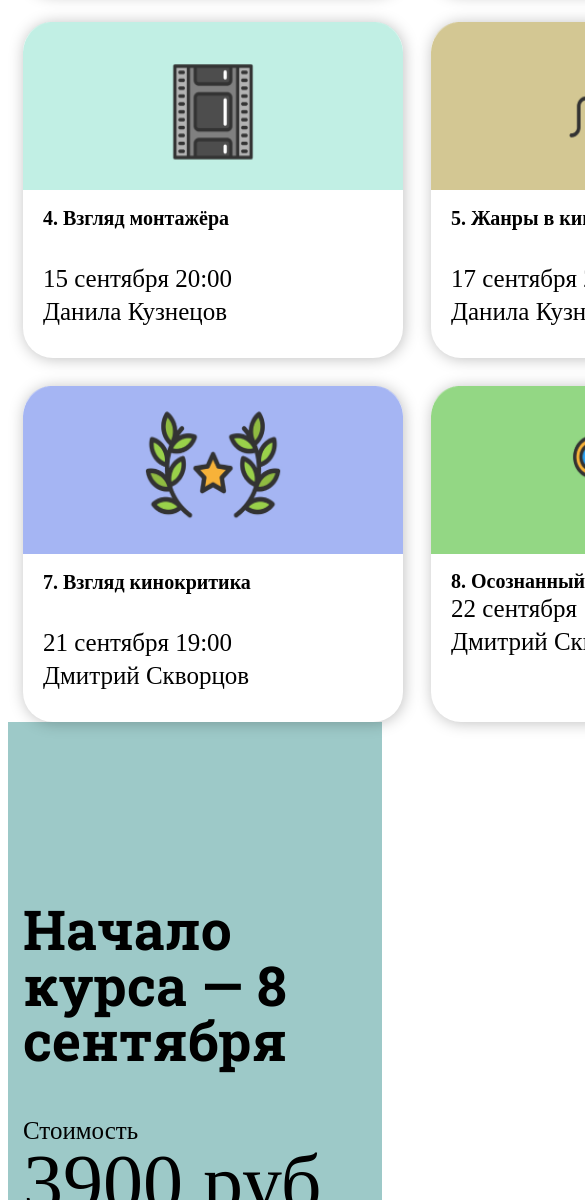
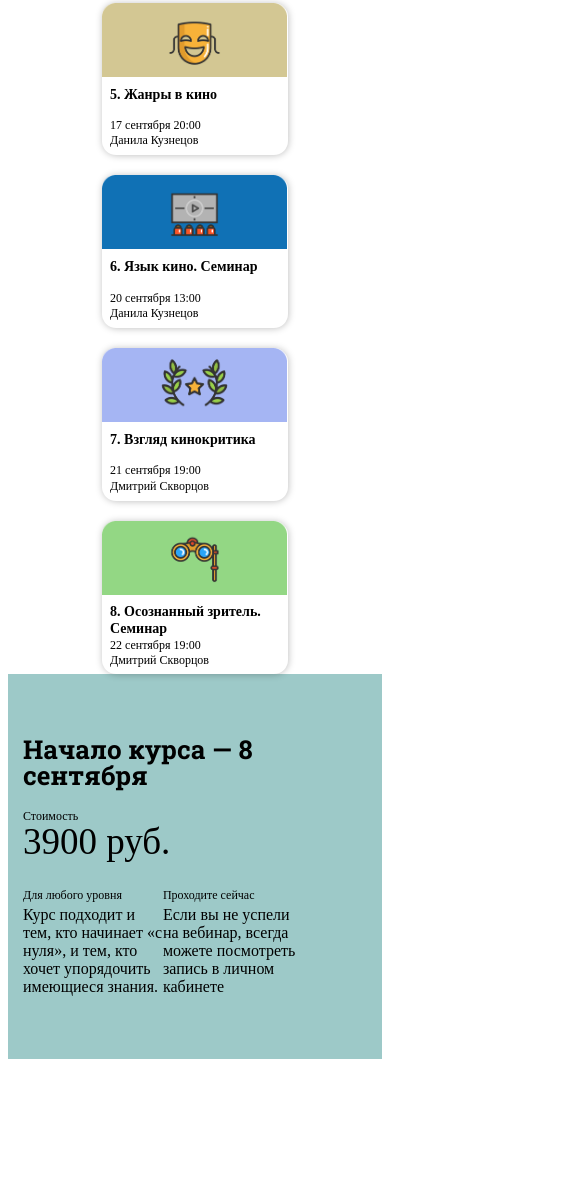
Before and after one commit to aytenali/Test3, a plain HTML site: page index.html in a window 390 px wide. Shown: the part 800-2000 px from the top of the page, 585 px wide, since content can reach past the window. After the commit the page ends 1867 px from the top, so only its background shows below. Drawn offline with Linux system fonts and the light colour scheme.

Commit message:
CodeAyten

```diff
--- a/css/responsive.css
+++ b/css/responsive.css
@@ -1,9 +1,170 @@
-@media only screen and (max-width: 767px) {
+@media only screen and (max-width: 1225px) {
+    /* --- Section Four Start --- */
 
-    .box-info h3 {
-        font-size: 20px;
+    .card {
+        gap: 20px;
     }
 
 
+    .secfour-title h2 {
+        font-size: 32px;
+        margin: 140px 0px 55px;
+    }
+
+    .card-box {
+        box-shadow: 0.579167px 0.579167px 8.6875px rgba(0, 0, 0, 0.25);
+        border-radius: 17.375px;
+        width: 231px;
+        height: 189px;
+    }
+
+    .card-box img {
+        width: 231px;
+        height: 92px;
+    }
+
+    .box-info {
+        padding: 0px 11px 13px;
+    }
+
+    .box-info h3 {
+        font-size: 17px;
+        padding: 6px 0px 18px;
+    }
+
+    .card-box:last-child .box-info h3 {
+        padding: 6px 0px 0px;
+    }
+
+    .box-info p {
+        font-size: 14px;
+    }
+
+    /* --- Section Four End --- */
+
+    /* --- Section six start --- */
+
+    .section-six {
+        padding: 103px 0px 107px;
+    }
+
+    .secsix-title h2 {
+        font-size: 34px;
+        padding-bottom: 31px;
+    }
+
+    .six-info p:first-child {
+        font-size: 14px;
+    }
+
+    span {
+        font-size: 46px;
+    }
+
+    .six-box {
+        padding-top: 36px;
+    }
+
+    .one,
+    .two {
+        width: 170px;
+    }
+
+    .one h4,
+    .two h4 {
+        font-size: 14px;
+        padding-bottom: 5px;
+    }
+
+    /* --- Section six end --- */
 
 }
+
+
+@media only screen and (max-width: 767px) {
+    /* --- Section Four Start --- */
+
+
+    .card {
+        display: flex;
+        flex-direction: column;
+        justify-content: center;
+        align-items: center;
+    }
+
+    .secfour-title h2 {
+        font-size: 26px;
+        margin: 36px 0px 49px;
+    }
+
+    .card-box {
+        box-shadow: 0.465972px 0.465972px 6.98958px rgba(0, 0, 0, 0.25);
+        border-radius: 13.9792px;
+        width: 185.92px;
+        height: 152.84px;
+    }
+
+    .card-box img {
+        width: 185px;
+        height: 74px;
+    }
+
+    .box-info {
+        padding: 0px 8px 10px;
+    }
+
+    .box-info h3 {
+        font-size: 14px;
+        padding: 5px 0px 14px;
+    }
+
+    .card-box:last-child .box-info h3 {
+        padding: 5px 0px 0px;
+    }
+
+    .box-info p {
+        font-size: 12px;
+    }
+
+    /* --- Section Four End --- */
+
+}
+
+@media only screen and (max-width: 597px) {
+
+    /* --- Section six start --- */
+
+    .section-six {
+        padding: 62px 0px 63px;
+    }
+
+    .secsix-title h2 {
+        font-size: 26px;
+        padding-bottom: 22px;
+    }
+
+    .six-info p:first-child {
+        font-size: 12px;
+    }
+
+    span {
+        font-size: 37px;
+    }
+
+    .six-box {
+        padding-top: 29px;
+    }
+
+    .one,
+    .two {
+        width: 140px;
+    }
+
+    .one h4,
+    .two h4 {
+        font-size: 12px;
+    }
+
+    /* --- Section six end --- */
+
+}
--- a/css/style.css
+++ b/css/style.css
@@ -51,7 +51,6 @@ h4 {
   line-height: 130%;
   color: #000000;
   padding: 11px 0px 32px;
-  margin: 0;
 }
 
 .card-box:last-child .box-info h3 {
@@ -118,3 +117,6 @@ span {
   color: #000000;
 padding-bottom: 9px;
 }
+
+
+        /* --- Section six start --- */
--- a/index.html
+++ b/index.html
@@ -12,7 +12,6 @@
 </head>
 
 <body>
-    <section>
         <section class="section-four">
             <div class="container">
                 <div class="secfour-title">
@@ -87,8 +86,6 @@
                 </div>
             </div>
         </section>
-    </section>
-    <section>
         <section class="section-six">
             <div class="container">
                 <div class="secsix-title">
@@ -118,7 +115,6 @@
                 </div>
             </div>
         </section>
-    </section>
 </body>
 
 </html>
```
